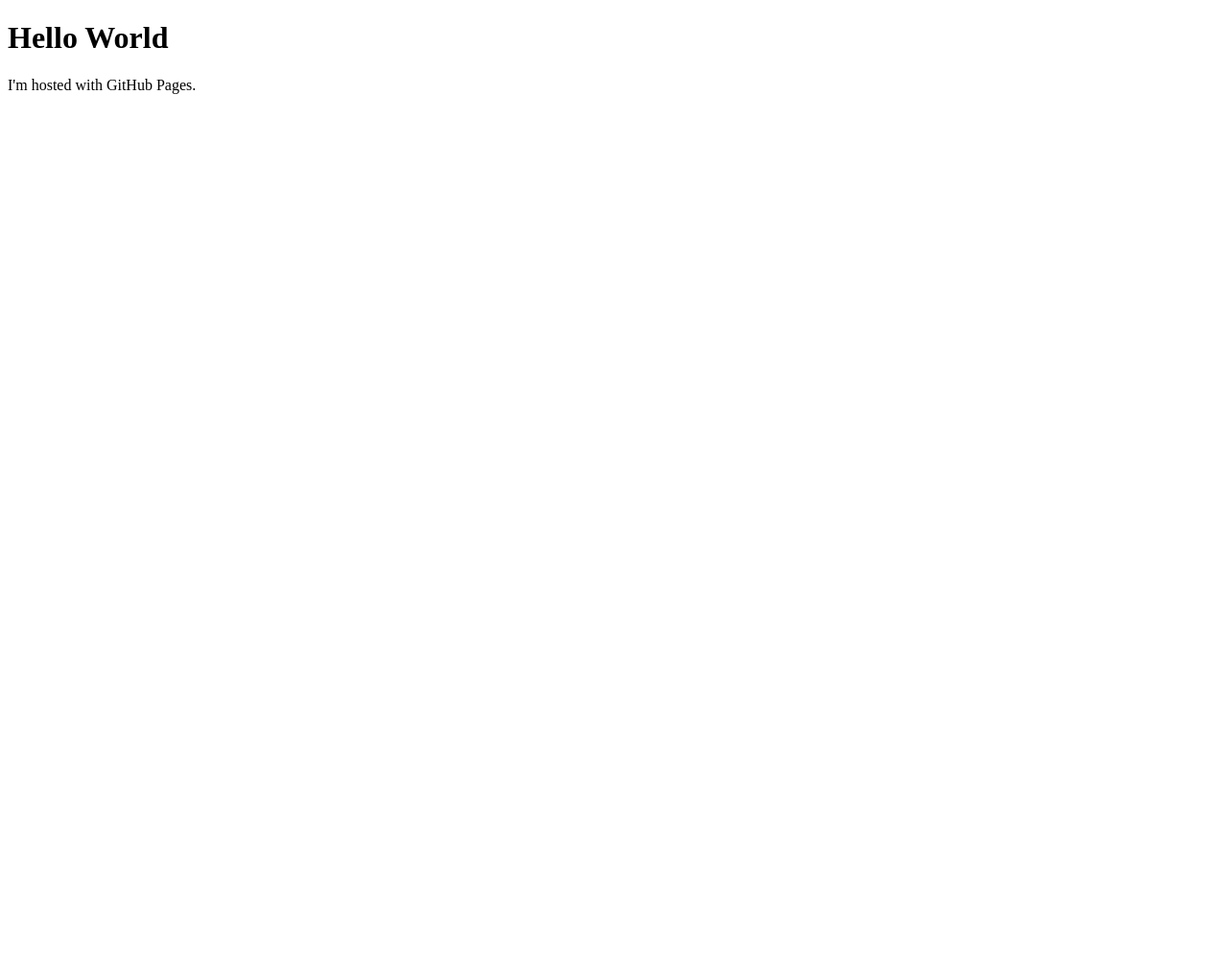
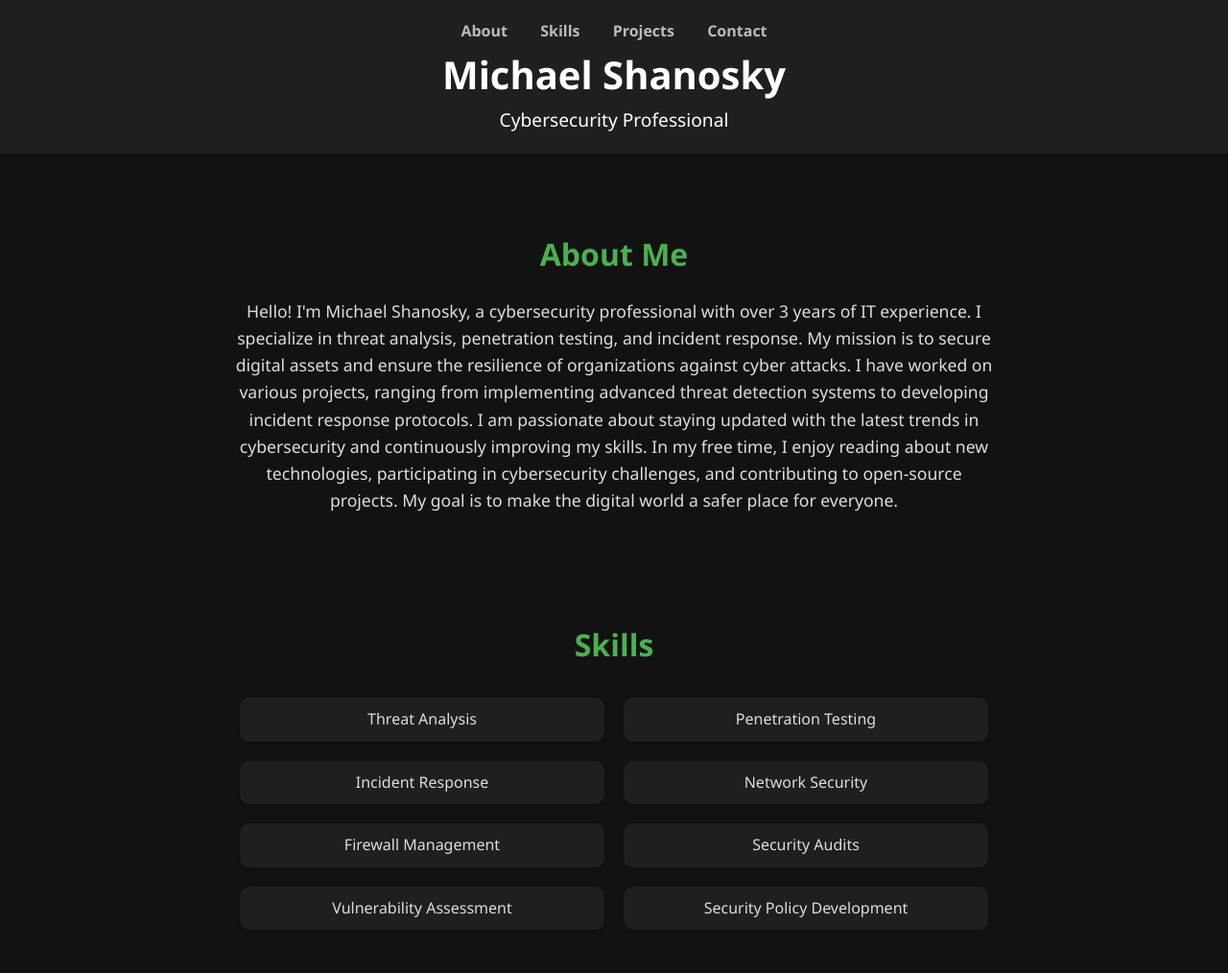
Before and after one commit to michaelsec/michaelsec.github.io, a plain HTML site: page index.html in a window 1280 px wide. Shown: the top 1014 px of the page at 96% size. Before the commit the page ends 800 px from the top, so only its background shows below. Drawn offline with Linux system fonts and the light colour scheme.

Commit message:
Updated commit

```diff
--- a/index.html
+++ b/index.html
@@ -1,7 +1,170 @@
 <!DOCTYPE html>
-<html>
+<html lang="en">
+<head>
+    <meta charset="UTF-8">
+    <meta name="viewport" content="width=device-width, initial-scale=1.0">
+    <title>Michael Shanosky | Cybersecurity Professional</title>
+    <style>
+        body {
+            font-family: 'Segoe UI', Tahoma, Geneva, Verdana, sans-serif;
+            margin: 0;
+            padding: 0;
+            color: #ddd;
+            background-color: #121212;
+            line-height: 1.6;
+        }
+        header {
+            background-color: #1f1f1f;
+            color: #fff;
+            padding: 20px 0;
+            text-align: center;
+            box-shadow: 0 2px 5px rgba(0, 0, 0, 0.2);
+        }
+        nav ul {
+            list-style: none;
+            padding: 0;
+            margin: 0;
+        }
+        nav ul li {
+            display: inline;
+            margin: 0 15px;
+        }
+        nav ul li a {
+            color: #bbb;
+            text-decoration: none;
+            font-weight: bold;
+        }
+        nav ul li a:hover {
+            color: #fff;
+        }
+        .header-content h1 {
+            margin: 0;
+            font-size: 2.5em;
+        }
+        .header-content p {
+            margin: 0;
+            font-size: 1.2em;
+        }
+        section {
+            padding: 2em 10%;
+            text-align: center;
+            margin: 20px auto;
+            max-width: 1200px;
+        }
+        section h2 {
+            color: #4CAF50;
+            margin-bottom: 20px;
+            font-size: 2em;
+        }
+        #about p, #contact p {
+            max-width: 800px;
+            margin: 0 auto;
+            font-size: 1.1em;
+        }
+        #skills ul, #projects ul, #contact ul {
+            list-style: none;
+            padding: 0;
+            margin: 0 auto;
+            max-width: 800px;
+        }
+        #skills ul li, #projects ul li, #contact ul li {
+            margin: 10px 0;
+            padding: 10px;
+            background-color: #1f1f1f;
+            border-radius: 10px;
+            box-shadow: 0 2px 5px rgba(0, 0, 0, 0.2);
+        }
+        #skills ul {
+            display: flex;
+            flex-wrap: wrap;
+            justify-content: center;
+        }
+        #skills ul li {
+            flex: 1 1 calc(33.333% - 20px);
+            margin: 10px;
+        }
+        footer {
+            background-color: #1f1f1f;
+            color: white;
+            text-align: center;
+            padding: 10px 0;
+            position: relative;
+            width: 100%;
+            bottom: 0;
+        }
+        a {
+            color: #4CAF50;
+            text-decoration: none;
+        }
+        a:hover {
+            text-decoration: underline;
+        }
+    </style>
+</head>
 <body>
-<h1>Hello World</h1>
-<p>I'm hosted with GitHub Pages.</p>
+    <header>
+        <nav>
+            <ul>
+                <li><a href="#about">About</a></li>
+                <li><a href="#skills">Skills</a></li>
+                <li><a href="#projects">Projects</a></li>
+                <li><a href="#contact">Contact</a></li>
+            </ul>
+        </nav>
+        <div class="header-content">
+            <h1>Michael Shanosky</h1>
+            <p>Cybersecurity Professional</p>
+        </div>
+    </header>
+
+    <section id="about">
+        <h2>About Me</h2>
+        <p>Hello! I'm Michael Shanosky, a cybersecurity professional with over 3 years of IT experience. I specialize in threat analysis, penetration testing, and incident response. My mission is to secure digital assets and ensure the resilience of organizations against cyber attacks. I have worked on various projects, ranging from implementing advanced threat detection systems to developing incident response protocols. I am passionate about staying updated with the latest trends in cybersecurity and continuously improving my skills. In my free time, I enjoy reading about new technologies, participating in cybersecurity challenges, and contributing to open-source projects. My goal is to make the digital world a safer place for everyone.</p>
+    </section>
+
+    <section id="skills">
+        <h2>Skills</h2>
+        <ul>
+            <li>Threat Analysis</li>
+            <li>Penetration Testing</li>
+            <li>Incident Response</li>
+            <li>Network Security</li>
+            <li>Firewall Management</li>
+            <li>Security Audits</li>
+            <li>Vulnerability Assessment</li>
+            <li>Security Policy Development</li>
+        </ul>
+    </section>
+
+    <section id="projects">
+        <h2>Projects</h2>
+        <ul>
+            <li>
+                <h3>Project A</h3>
+                <p>Description of Project A. This project involved implementing advanced threat detection systems to enhance network security and prevent unauthorized access.</p>
+            </li>
+            <li>
+                <h3>Project B</h3>
+                <p>Description of Project B. This project focused on conducting comprehensive penetration testing to identify and mitigate vulnerabilities in enterprise applications.</p>
+            </li>
+            <li>
+                <h3>Project C</h3>
+                <p>Description of Project C. In this project, I developed incident response protocols that significantly reduced the impact of security breaches.</p>
+            </li>
+        </ul>
+    </section>
+
+    <section id="contact">
+        <h2>Contact</h2>
+        <p>If you'd like to get in touch, you can reach me at:</p>
+        <ul>
+            <li>Email: <a href="mailto:michael.shanosky1@gmail.com">michael.shanosky1@gmail.com</a></li>
+            <li>GitHub: <a href="https://github.com/michaelsec" target="_blank">github.com/michaelsec</a></li>
+        </ul>
+    </section>
+
+    <footer>
+        <p>&copy; 2024 Michael Shanosky. All rights reserved.</p>
+    </footer>
 </body>
 </html>
```
